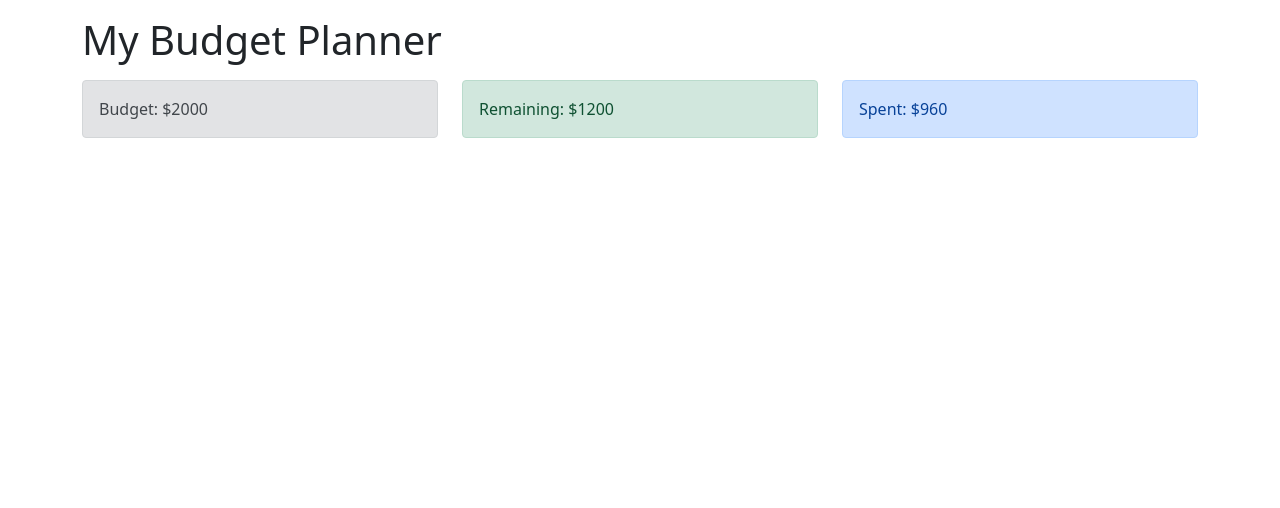
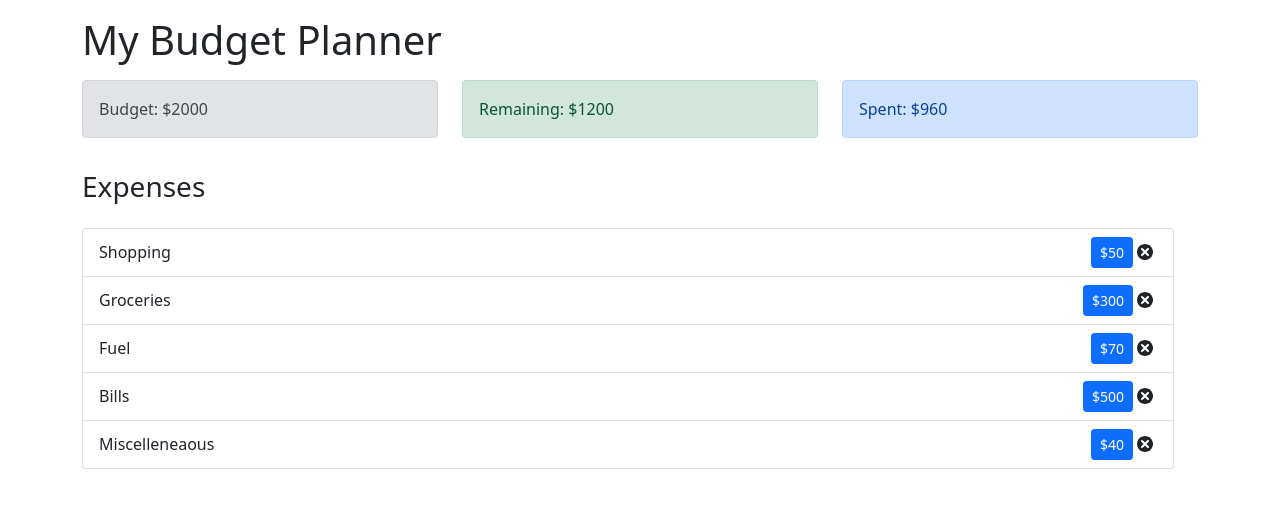
Before and after one commit to akshathakulkarni/myBudget, a React (Create React App) app in the folder my_budget/: page / in a window 1280 px wide. Shown: the top 508 px of the page. Built offline with nearby package versions, Linux system fonts and the light colour scheme.

Commit message:
Import and render whole ExpenseList

```diff
--- a/my_budget/src/App.js
+++ b/my_budget/src/App.js
@@ -3,6 +3,7 @@
 import Budget from './components/Budget';
 import Remaining from './components/Remaining';
 import ExpenseTotal from './components/ExpenseTotal';
+import ExpenseList from './components/ExpenseList';
 
 const App = () => {
   return (
@@ -18,6 +19,12 @@
        <div className='col-sm'>
          <ExpenseTotal />
        </div>
+       <h3 className='mt-3'>Expenses</h3>
+       <div className='row mt-3'>
+         <div className='col-sm'>
+            <ExpenseList />
+         </div>
+       </div>
      </div>
    </div>
   );
```
